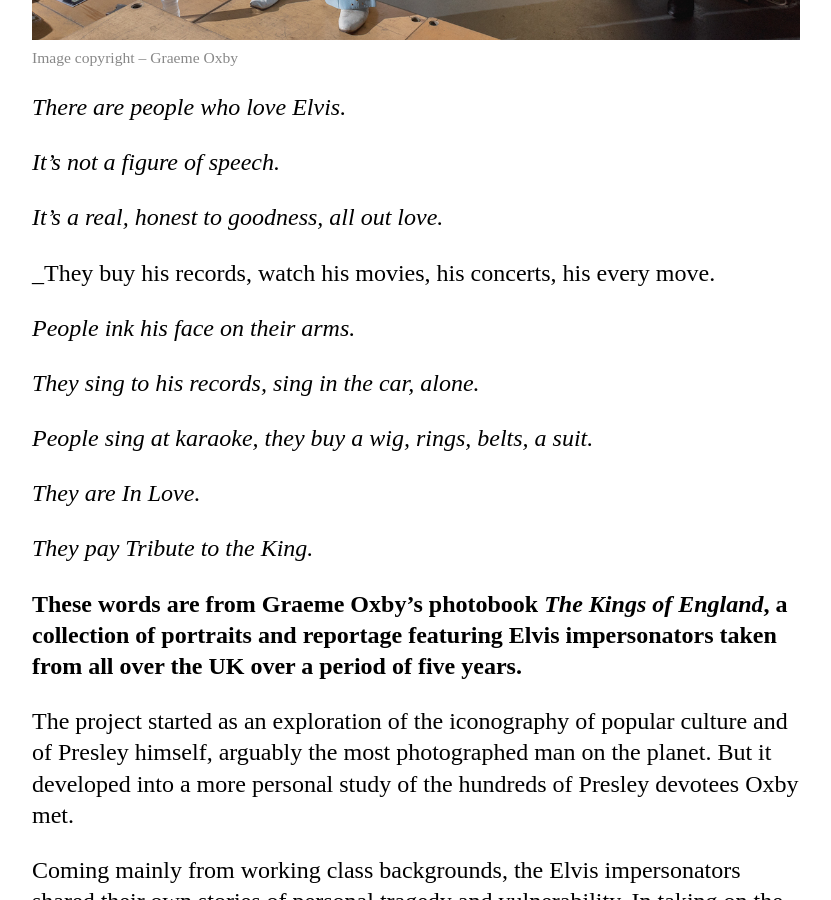
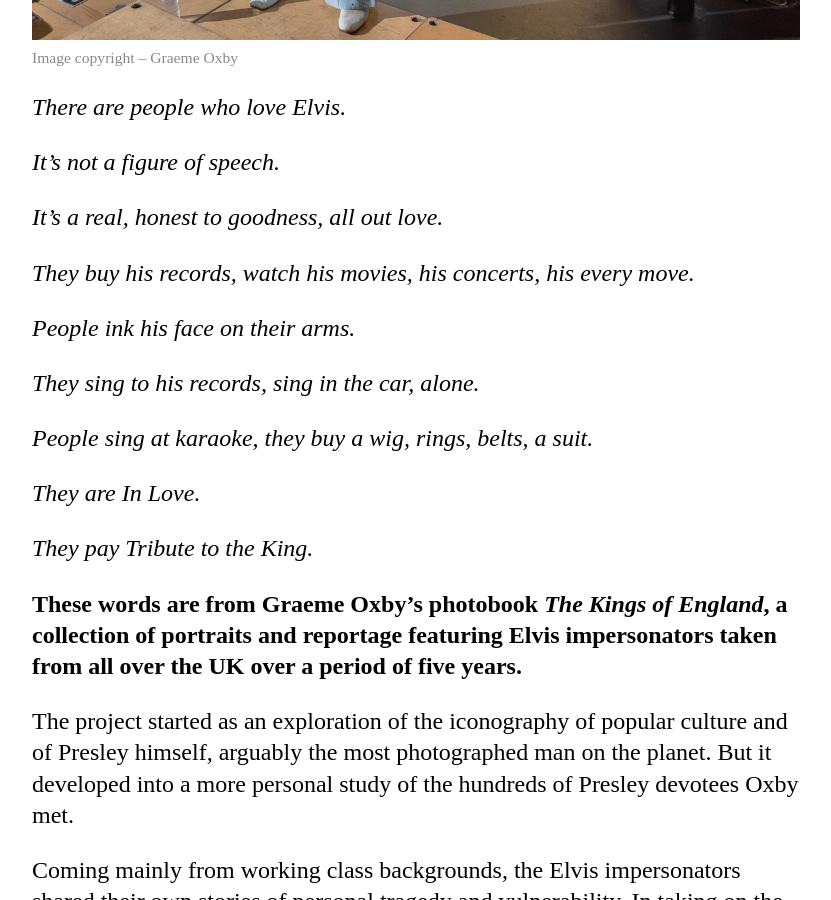
Before and after one commit to martincf/6by6, a Jekyll site: the page built from _posts/2019-11-02-graemeoxby.markdown, in a window 1280 px wide and 900 px high, scrolled down 951 px. Shown: the whole window, without its empty margins (224-1055 px from the left). Built offline with Jekyll 4.4.1, drawn with Linux system fonts in a browser that asks for light colours; some web fonts are replaced.

Commit message:
Updated typo

```diff
--- a/_posts/2019-11-02-graemeoxby.markdown
+++ b/_posts/2019-11-02-graemeoxby.markdown
@@ -16,7 +16,7 @@ _It’s not a figure of speech._
 
 _It’s a real, honest to goodness, all out love._
 
-_They buy his records, watch his movies, his concerts, his every move.
+_They buy his records, watch his movies, his concerts, his every move._
 
 _People ink his face on their arms._
 
```
